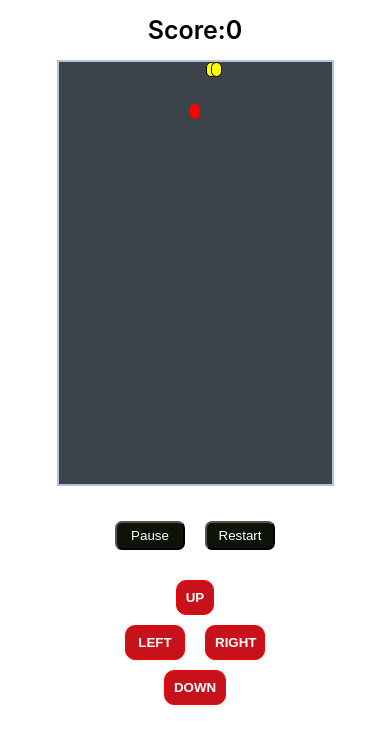
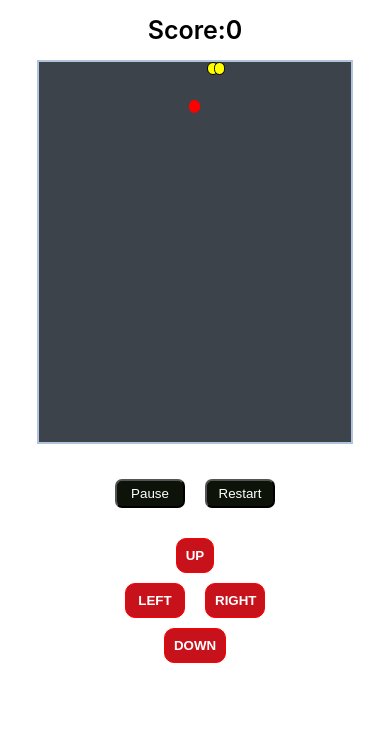
Before and after one commit to ajmalbly27/Snake-game, a React (Create React App) app: page / in a window 390 px wide. Shown: the top 744 px of the page. Built offline with nearby package versions, Linux system fonts and the light colour scheme.

Commit message:
some changes are made for mobile view second time

```diff
--- a/src/App.css
+++ b/src/App.css
@@ -71,7 +71,7 @@
 
 @media(max-width:416px) {
   .game-area{
-    width: 70vw;
-    height: 50vh;
+    width: 80vw;
+    height: 45vh;
   }
 }
```
